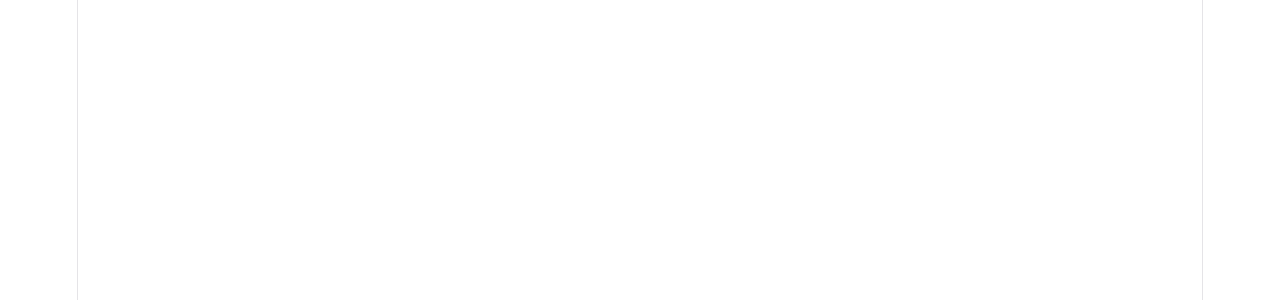
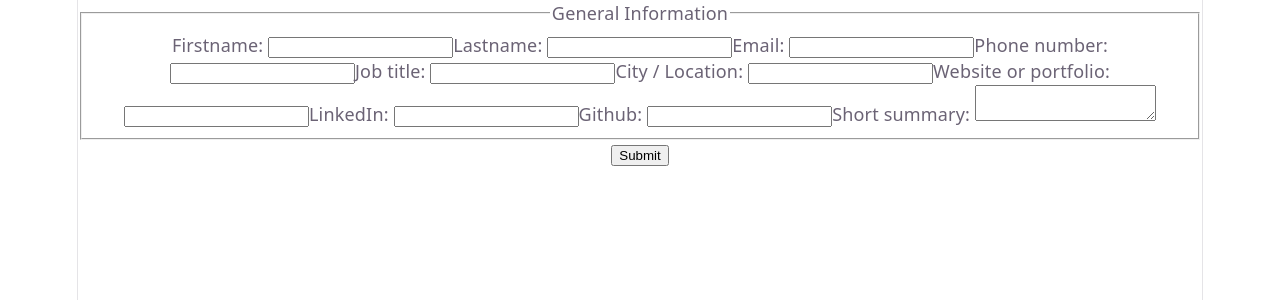
Before and after one commit to whyitboi/cv-app, a React (Vite) app: page / in a window 1280 px wide. Shown: the top 300 px of the page. Built offline with nearby package versions, Linux system fonts and the light colour scheme.

Commit message:
fix: Adds onSubmit to form. Adds anonymous function to setIsEditing onClick

```diff
--- a/src/components/GeneralInfo.jsx
+++ b/src/components/GeneralInfo.jsx
@@ -19,7 +19,12 @@ export function GeneralInfo() {
   }
   const fullname = `${info.firstName} ${info.lastName}`;
   return isEditing ? (
-    <form>
+    <form
+      onSubmit={(e) => {
+        e.preventDefault();
+        setIsEditing(false);
+      }}
+    >
       <fieldset>
         <legend>General Information</legend>
         <label>
@@ -124,15 +129,7 @@ export function GeneralInfo() {
           />
         </label>
       </fieldset>
-      <button
-        type="submit"
-        onSubmit={(e) => {
-          e.preventDefault();
-          setIsEditing(false);
-        }}
-      >
-        Submit
-      </button>
+      <button type="submit">Submit</button>
     </form>
   ) : (
     <section>
@@ -140,18 +137,24 @@ export function GeneralInfo() {
       <p>{info.jobTitle}</p>
       <address>
         <ul>
-          {/* <li> <a href={mailto:${info.email}} > </li>
-            <li> <a href={tel:${info.phone}} /> </li>   */}
+          <li>
+            {" "}
+            <a href={`mailto:${info.email}`}>{info.email}</a>
+          </li>
+          <li>
+            {" "}
+            <a href={`tel:${info.phone}`}>{info.phone}</a>
+          </li>
           <li>
             <p>{info.location}</p>
           </li>
         </ul>
       </address>
-      <a href={info.website} />
-      <a href={info.linkedin} />
-      <a href={info.github} />
+      <a href={info.website}>Portfolio</a>
+      <a href={info.linkedin}>LinkedIn</a>
+      <a href={info.github}>Github</a>
       <p> {info.summary} </p>
-      <button onClick={setIsEditing(true)}>Edit</button>
+      <button onClick={() => setIsEditing(true)}>Edit</button>
     </section>
   );
 }
--- a/src/main.jsx
+++ b/src/main.jsx
@@ -1,14 +1,10 @@
 import { StrictMode } from "react";
 import { createRoot } from "react-dom/client";
 import "./index.css";
-import { App } from "./App.jsx";
-import { Greeting } from "./Greeting.jsx";
-import { More } from "./test.jsx";
+import { GeneralInfo } from "./components/GeneralInfo";
 
 createRoot(document.getElementById("root")).render(
   <StrictMode>
-    {/* <App />
-    <Greeting />
-    <More /> */}
+    <GeneralInfo />
   </StrictMode>,
 );
```
